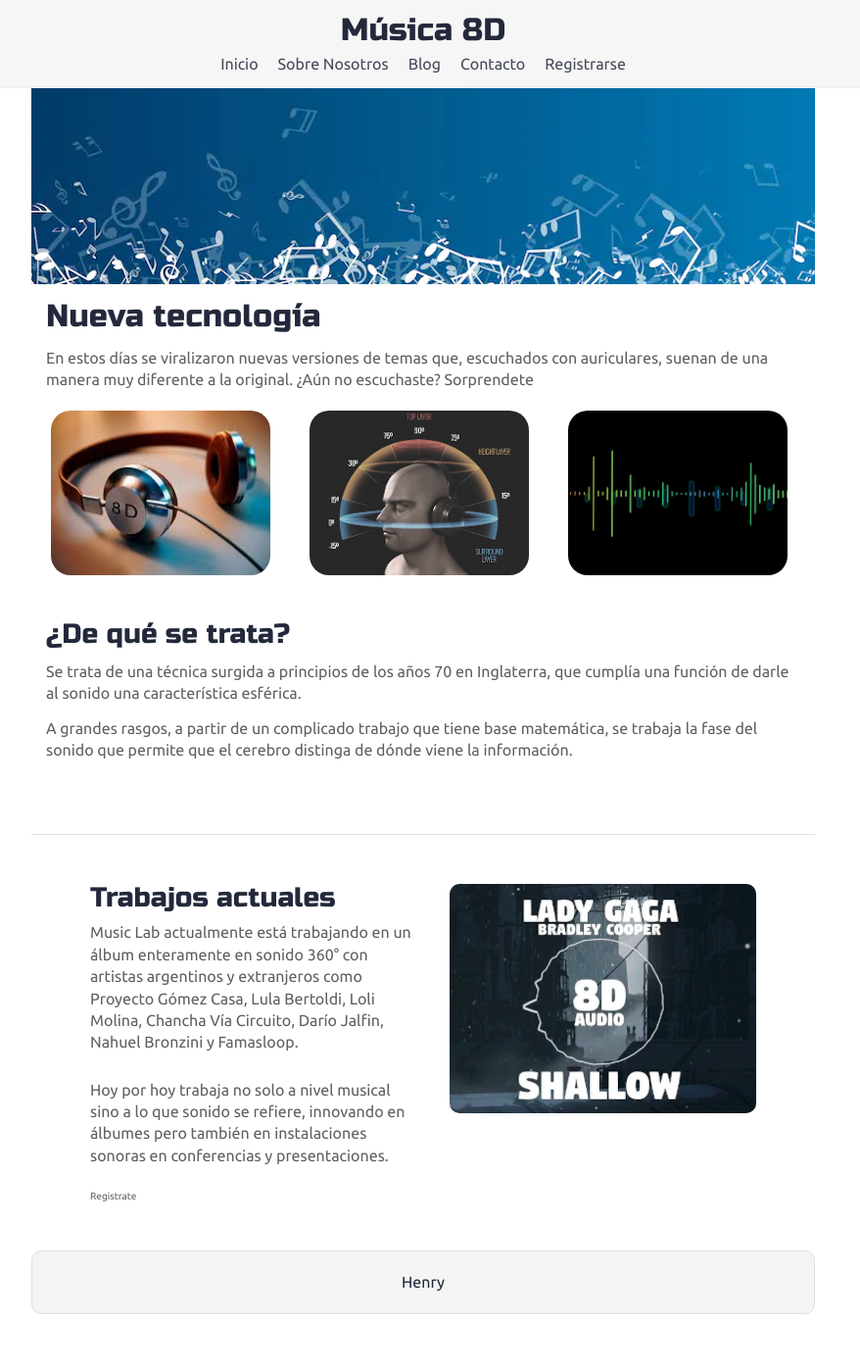
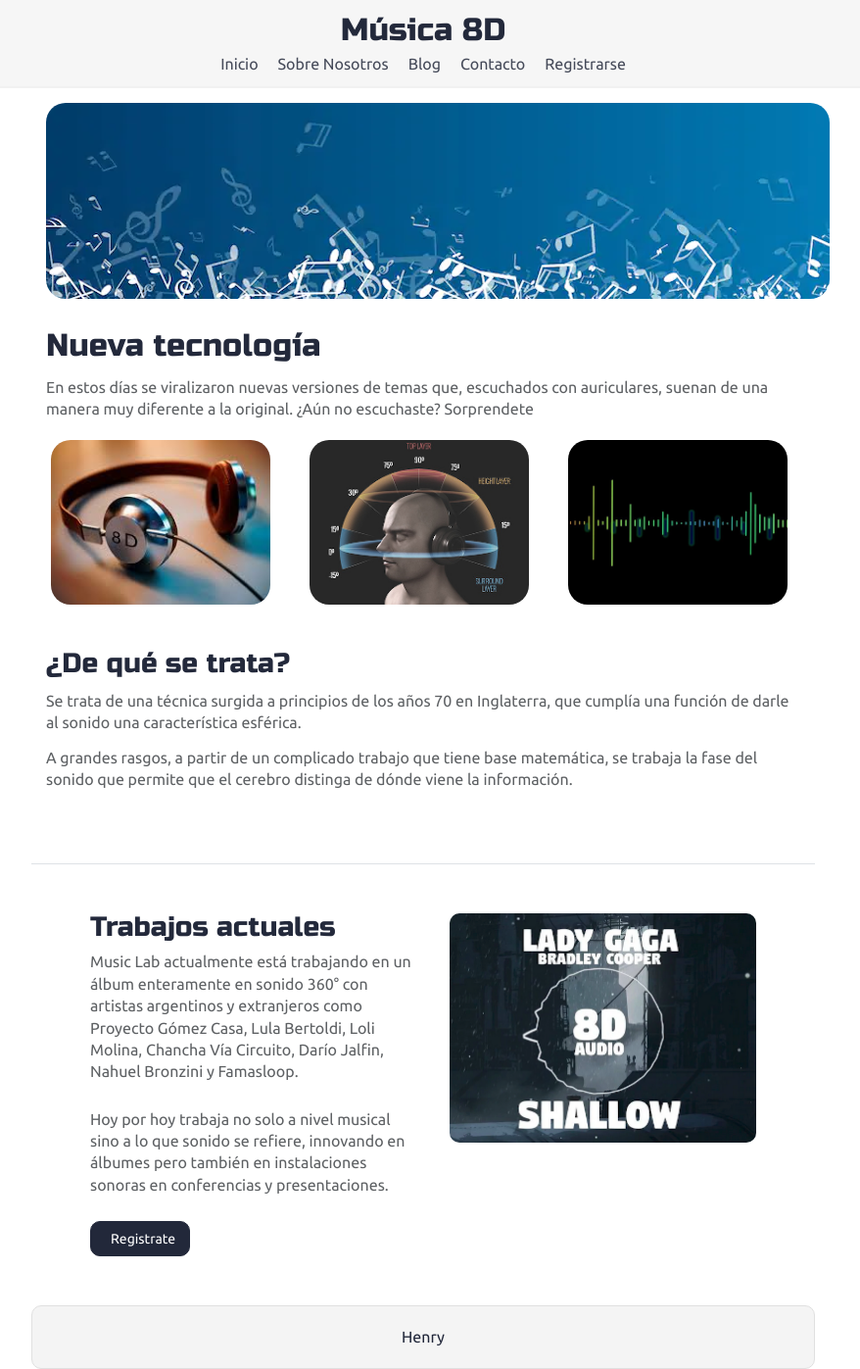
Before and after one commit to GEdgardoFernandez/FT-M2-master, an Eleventy site: page 02-CSS/homework/responsive-web/index.html in a window 1280 px wide. Shown: the whole page at 98% size, without its empty margins (208-1086 px from the left). Before the commit the page ends 1341 px from the top, so only its background shows below. Built offline with nearby package versions, Linux system fonts and the light colour scheme; Eleventy itself is replaced by a stand-in of ours; files that its build step writes are made by us from their sources.

Commit message:
Reuselto el mixins y mejorado el nav

```diff
--- a/02-CSS/homework/responsive-web/less/home-page.less
+++ b/02-CSS/homework/responsive-web/less/home-page.less
@@ -70,3 +70,7 @@
     }
   }
 }
+header img{
+  border-radius: 35px;
+  padding: 15px;
+}
--- a/02-CSS/homework/responsive-web/less/mixins.less
+++ b/02-CSS/homework/responsive-web/less/mixins.less
@@ -1 +1,20 @@
 // Mixins acá
+.btn {
+    padding: 10px 20px;
+    border-radius: 10px;
+    border: 1px solid @btn-bg-color;
+    background: @btn-bg-color;
+    color: #fff;
+    cursor: pointer;
+    font-size: 1.4rem;
+    text-decoration: none;
+    display: block;
+    width: 30%;
+}
+
+.btn:hover {
+    background: #fff;
+    color: @btn-bg-color;
+    cursor: pointer;
+    transition: cubic-bezier(0.075, 0.82, 0.165, 1) 0.5s;
+}
--- a/02-CSS/homework/responsive-web/less/navigation.less
+++ b/02-CSS/homework/responsive-web/less/navigation.less
@@ -19,6 +19,13 @@ nav ul li a {
     text-decoration: none;
     font-size: 1.6rem;
 }
+nav ul li a:hover {
+    background-color: @nav-font;
+    color: @nav-border;
+    cursor: pointer;
+    font-size: large;
+    transition: cubic-bezier(0.075, 0.82, 0.165, 1) 0.3s;
+}
 nav h1{
     margin-bottom: 10px;
     font-size: 3.2rem;
```
Also changed, not shown: 02-CSS/homework/responsive-web/css/index.css.
